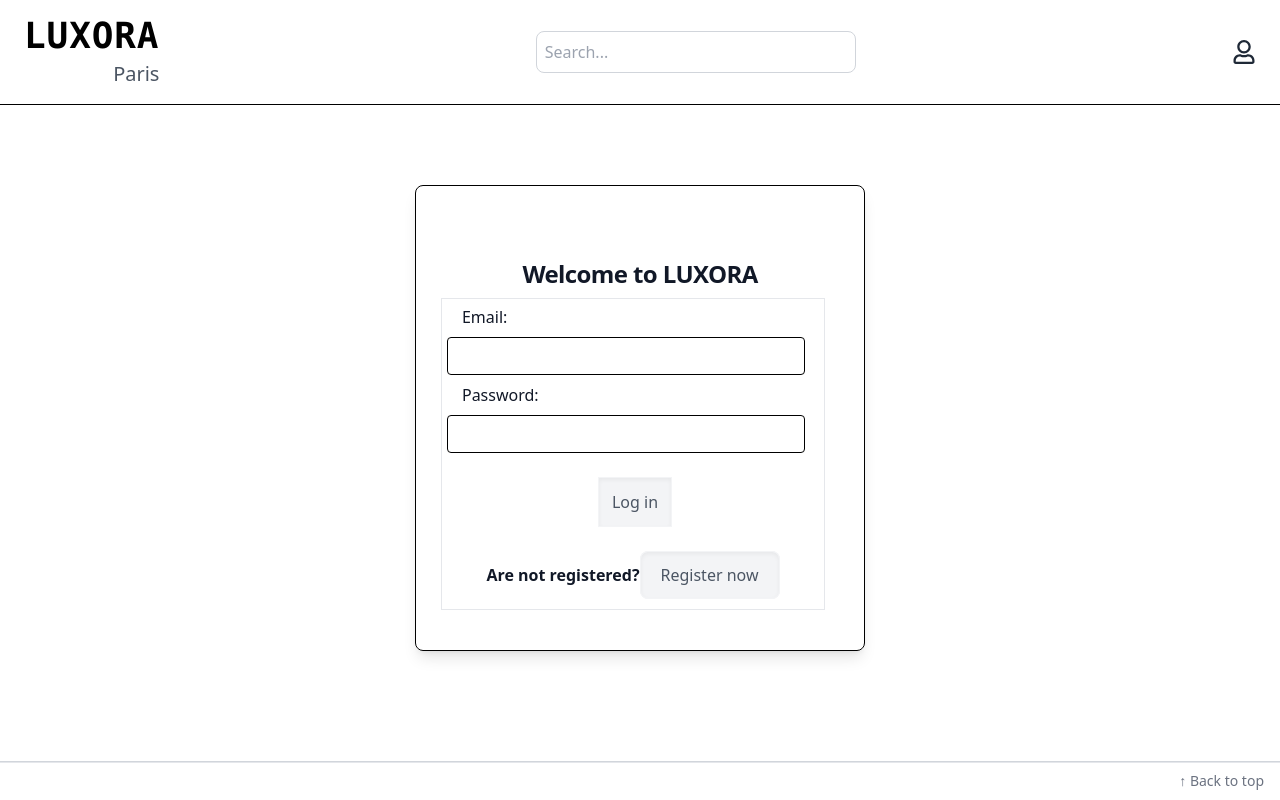
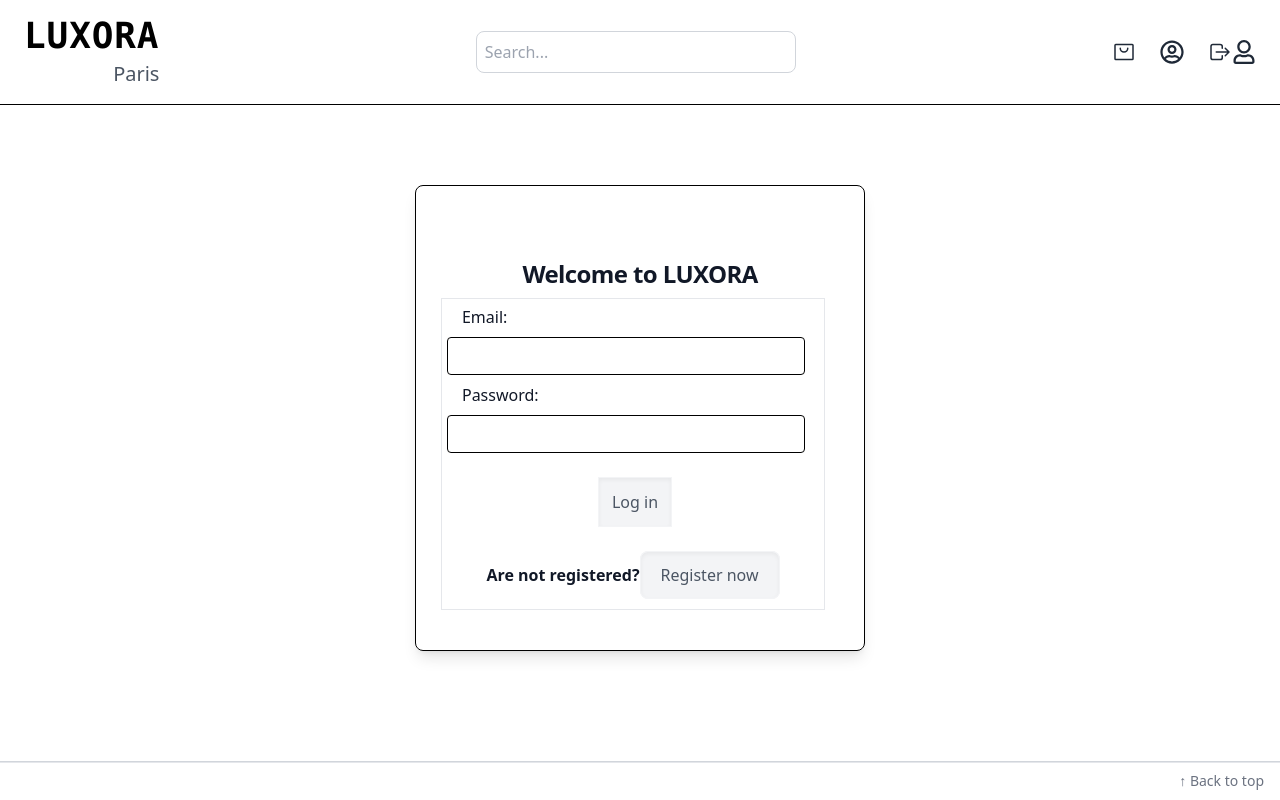
Before and after one commit to LuxoraHome/Proyecto-final, a Next.js app in the folder front/: page /login in a window 1280 px wide. Shown: the top 800 px of the page. Built offline with nearby package versions, Linux system fonts and the light colour scheme; no server answers.

Commit message:
actualizado

```diff
--- a/front/src/components/navbar/NavBar.tsx
+++ b/front/src/components/navbar/NavBar.tsx
@@ -1,5 +1,5 @@
 "use client";
-import React, { useState, useEffect } from "react";
+import React from "react";
 import { PiShoppingBag } from "react-icons/pi";
 import { FaRegUserCircle, FaRegUser } from "react-icons/fa";
 import { IoLogOutOutline } from "react-icons/io5";
@@ -8,12 +8,14 @@ import { useAuth } from "@/context/AuthContext";
 
 
 
+export const Navbar: React.FC = () => {
 
 
-export const Navbar: React.FC = () => {
-  const { user, logout } = useAuth();
-  const handleLogout = () => {
-    logout()
+  const { user, setUser } = useAuth()
+
+
+  const handelLogOut = () => {
+    alert("logOut")
   }
 
 
@@ -38,7 +40,7 @@ export const Navbar: React.FC = () => {
 
 
 
-      {user?.access_token ? (
+
       <div className="flex items-center space-x-6 text-2xl text-gray-800">
         <Link href="/cart">
           <PiShoppingBag />
@@ -47,19 +49,19 @@ export const Navbar: React.FC = () => {
           <FaRegUserCircle />
         </Link>
 
-          <button onClick={handleLogout} >
+        <button onClick={handelLogOut } >
           <IoLogOutOutline />
         </button>
 
       </div>
-      ) : (
+
       <div className="flex items-center space-x-6 text-2xl text-gray-800">
 
         <Link href="/register">
           <FaRegUser />
         </Link>
       </div>
-      )}
+
 
     </nav>
   );
--- a/front/src/context/AuthContext.tsx
+++ b/front/src/context/AuthContext.tsx
@@ -7,17 +7,15 @@ import { iAuthProvider } from "@/interfaces/Iuser";
 
 export const AuthContext = createContext<IUserContext>({
     user: null,
-    setUser: (user: IUserBack) => { },
-    logout:() => {}
+    setUser: (user: IUserBack) => { }
+
 })
 
 
 export const AuthProvider: React.FC<iAuthProvider> = ({ children }) => {
     const [user, setUser] = useState<IUserBack | null>(null)
-    const logout = () => {
-        setUser(null)
-    }
-    return (<AuthContext.Provider value={{ user, setUser, logout }}>{children}</AuthContext.Provider>)
+
+    return (<AuthContext.Provider value={{ user, setUser }}>{children}</AuthContext.Provider>)
 }
 
 
--- a/front/src/interfaces/Iuser.ts
+++ b/front/src/interfaces/Iuser.ts
@@ -36,7 +36,6 @@ export interface IUserBack {
 export interface IUserContext {
     user: IUserBack | null;
     setUser: (user: IUserBack) => void;
-    logout: () => void
 }
 
 export interface iAuthProvider {
```
Lines whose indentation alone changed are shown as unchanged.
